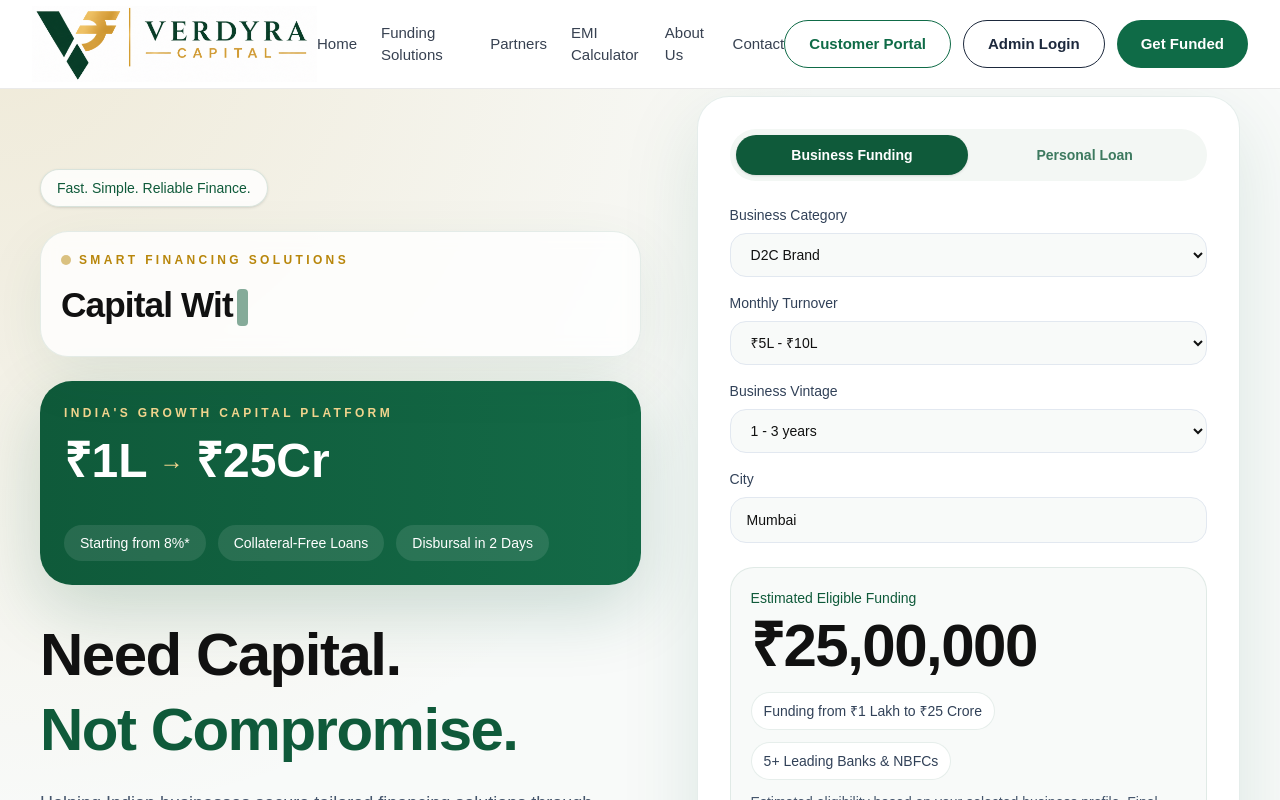
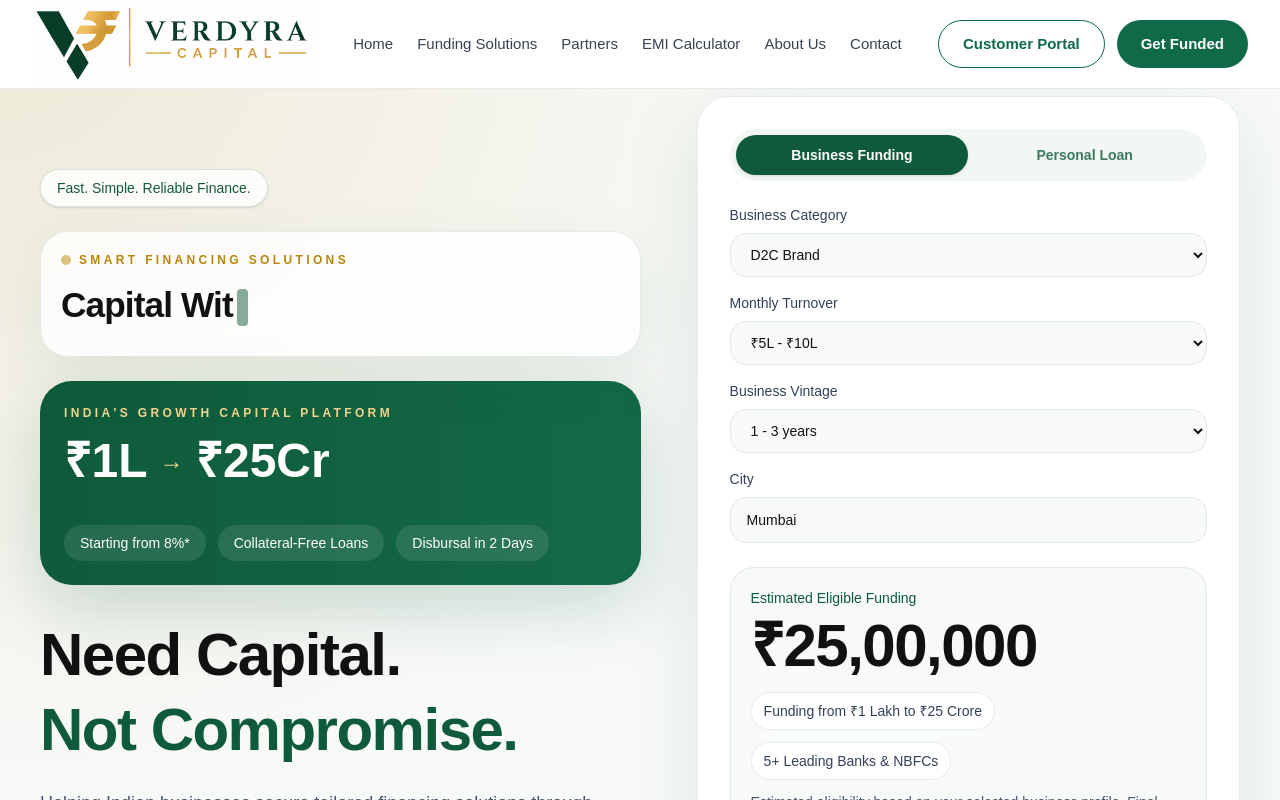
Before and after one commit to admin-verdyra/verdyra-capital, a Next.js app: page / in a window 1280 px wide. Shown: the top 800 px of the page. Built offline with nearby package versions, Linux system fonts and the light colour scheme.

Commit message:
Move admin login to footer quick links

```diff
--- a/components/layout/Navbar.tsx
+++ b/components/layout/Navbar.tsx
@@ -112,13 +112,6 @@
   </Link>
 
   <Link
-    href="/admin"
-    className="inline-flex h-12 items-center justify-center rounded-full border border-slate-800 px-6 text-[15px] font-semibold text-slate-800 transition hover:bg-slate-100"
-  >
-    Admin Login
-  </Link>
-
-  <Link
     href={getHref("#eligibility")}
     onClick={(e) => handleClick(e, "#eligibility")}
     className="inline-flex h-12 items-center justify-center rounded-full bg-[#0F6B47] px-6 text-[15px] font-semibold text-white transition hover:bg-[#0A5638]"
@@ -183,13 +176,6 @@
               >
                 Customer Portal
               </Link>
-              <Link
-  href="/admin"
-  onClick={() => setOpen(false)}
-  className="mt-2 inline-flex w-full items-center justify-center rounded-full border border-slate-800 px-4 py-3 text-sm font-semibold text-slate-800"
->
-  Admin Login
-</Link>
 
               <Link
                 href={getHref("#eligibility")}
--- a/components/sections/Footer.tsx
+++ b/components/sections/Footer.tsx
@@ -4,6 +4,7 @@
   { label: "Privacy Policy", href: "/privacy-policy" },
   { label: "Terms of Service", href: "/terms-and-conditions" },
   { label: "Disclaimer", href: "/disclaimer" },
+  { label: "Admin Login", href: "/admin" },
 ];
 const services = [
   "Business Loans",
```
